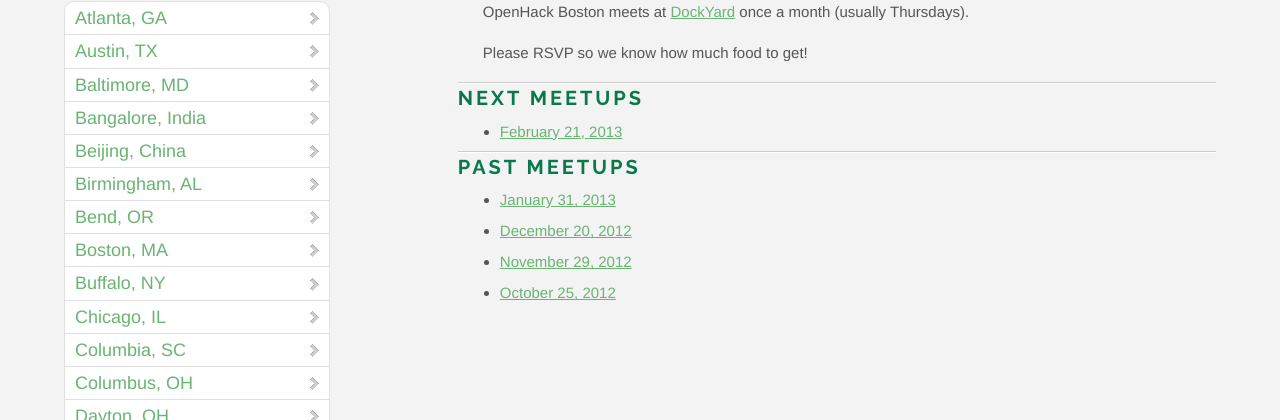
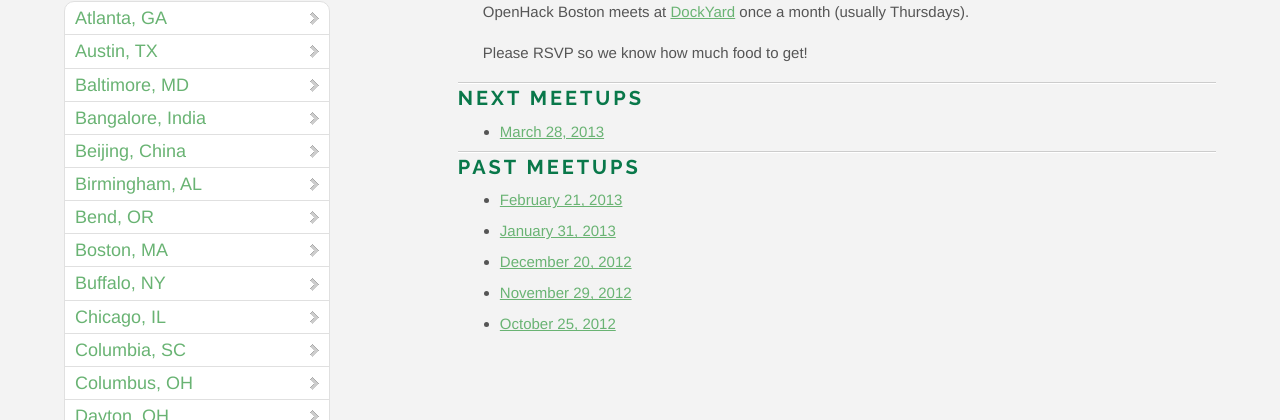
Before and after one commit to OpenHack/openhack.github.com, a Jekyll site: the page built from boston/index.markdown, in a window 1280 px wide. Shown: the part 214-634 px from the top of the page. Built offline with Jekyll 4.4.1, drawn with Linux system fonts in a browser that asks for light colours; nearby versions of some CDN libraries; Markdown is read by kramdown in place of the engine named in the settings; comment, search, counter and statistics services are not loaded.

Commit message:
Boston March 2013

```diff
--- a/boston/index.markdown
+++ b/boston/index.markdown
@@ -11,10 +11,11 @@ Please RSVP so we know how much food to get!
 
 ### Next meetups
 
-* [February 21, 2013](https://guestlistapp.com/events/150231)
+* [March 28, 2013](https://guestlistapp.com/events/150240)
 
 ### Past meetups
 
+* [February 21, 2013](https://guestlistapp.com/events/150231)
 * [January 31, 2013](https://guestlistapp.com/events/145317)
 * [December 20, 2012](https://guestlistapp.com/events/138702)
 * [November 29, 2012](https://guestlistapp.com/events/132555)
```
